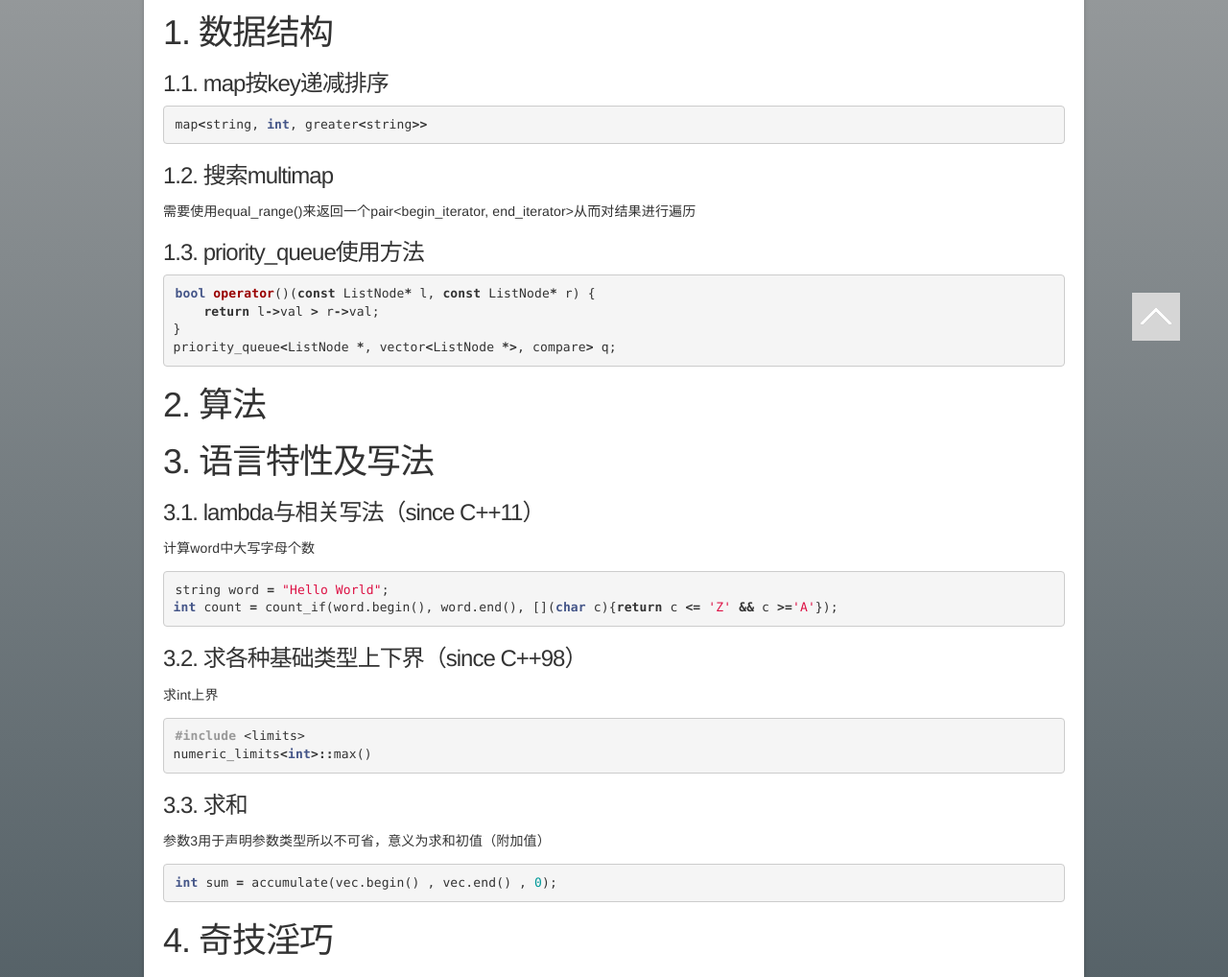
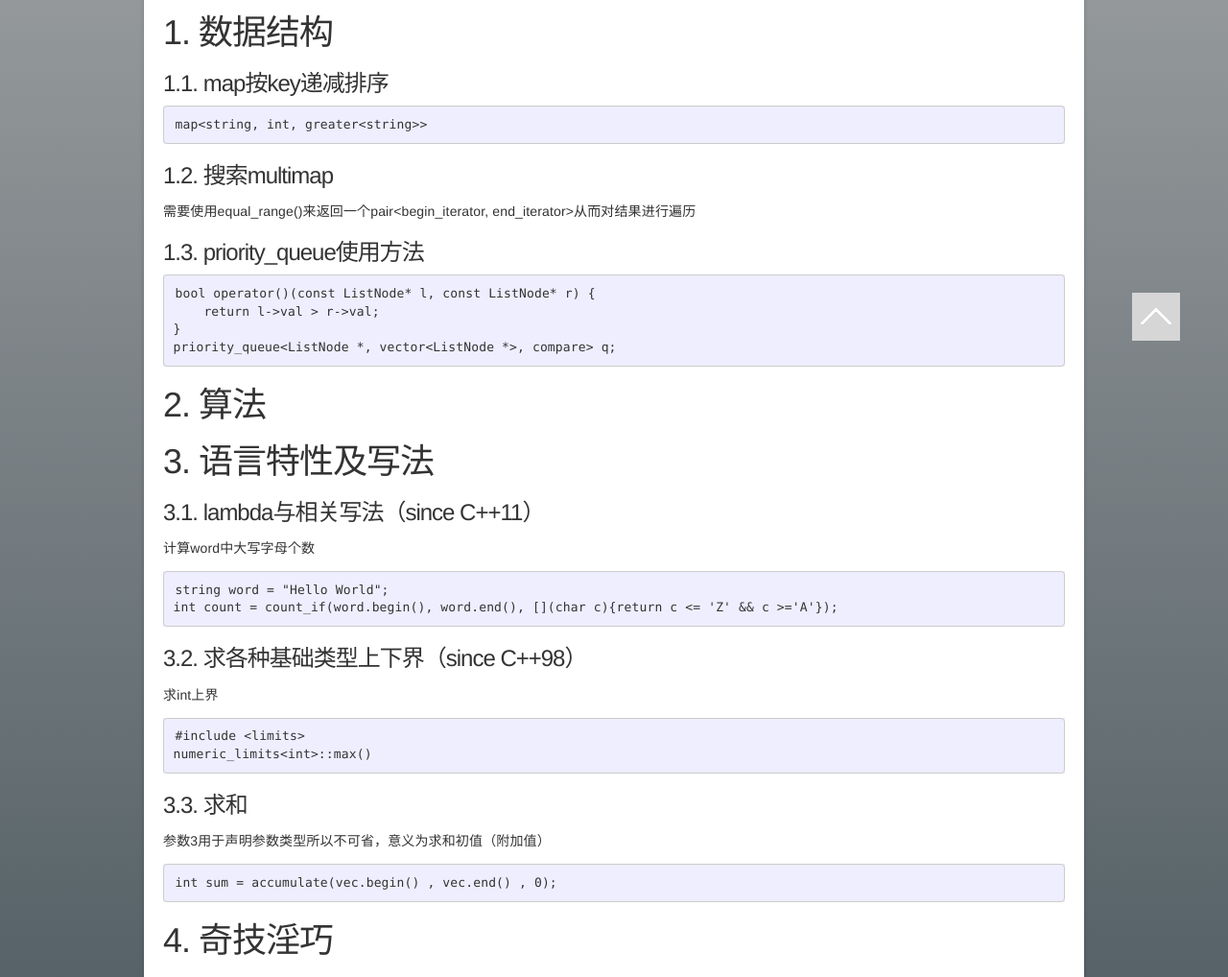
Before and after one commit to nroskill/nroskill.github.io, a Jekyll site: the page built from _posts/2017-05-15-刷Leetcode学到的东西.md, in a window 1280 px wide. Shown: the part 495-1513 px from the top of the page at 96% size. Built offline with Jekyll 4.4.1, drawn with Linux system fonts in a browser that asks for light colours.

Commit message:
更新文章

````diff
--- a/_posts/2017-05-15-刷Leetcode学到的东西.md
+++ b/_posts/2017-05-15-刷Leetcode学到的东西.md
@@ -12,9 +12,9 @@ categories: [杂谈, CPP, 算法, 数据结构]
 
 ### 1.1. map按key递减排序
 
-{% highlight cpp%}
+```
 map<string, int, greater<string>>
-{% endhighlight %}
+```
 
 ### 1.2. 搜索multimap
 
@@ -22,12 +22,12 @@ map<string, int, greater<string>>
 
 ### 1.3. priority_queue使用方法
 
-{% highlight cpp%}
+```
 bool operator()(const ListNode* l, const ListNode* r) {
     return l->val > r->val;
 }
 priority_queue<ListNode *, vector<ListNode *>, compare> q;
-{% endhighlight %}
+```
 
 # 2. 算法
 
@@ -37,27 +37,27 @@ priority_queue<ListNode *, vector<ListNode *>, compare> q;
 
 计算word中大写字母个数
 
-{% highlight cpp%}
+```
 string word = "Hello World";
 int count = count_if(word.begin(), word.end(), [](char c){return c <= 'Z' && c >='A'});
-{% endhighlight %}
+```
 
 ### 3.2. 求各种基础类型上下界（since C++98）
 
 求int上界
 
-{% highlight cpp%}
+```
 #include <limits>
 numeric_limits<int>::max()
-{% endhighlight %}
+```
 
 ### 3.3. 求和
 
 参数3用于声明参数类型所以不可省，意义为求和初值（附加值）
 
-{% highlight cpp%}
+```
 int sum = accumulate(vec.begin() , vec.end() , 0);
-{% endhighlight %}
+```
 
 # 4. 奇技淫巧
 
````
Also changed, not shown: _posts/2017-05-12-Hello.md (+6 -0 lines), _posts/2017-05-15-解决Jekyll中文路径问题.md (+4 -4 lines), _posts/2017-05-18-Python杂记.md (added, +45 -0 lines).
